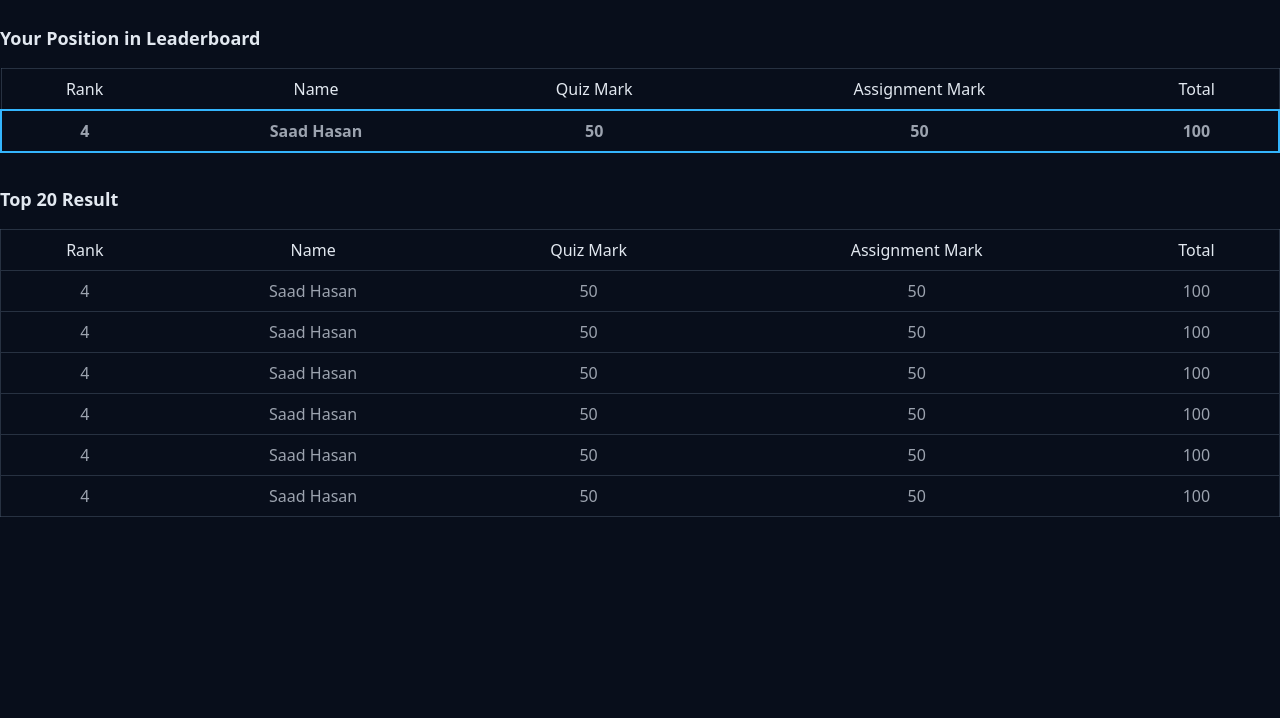
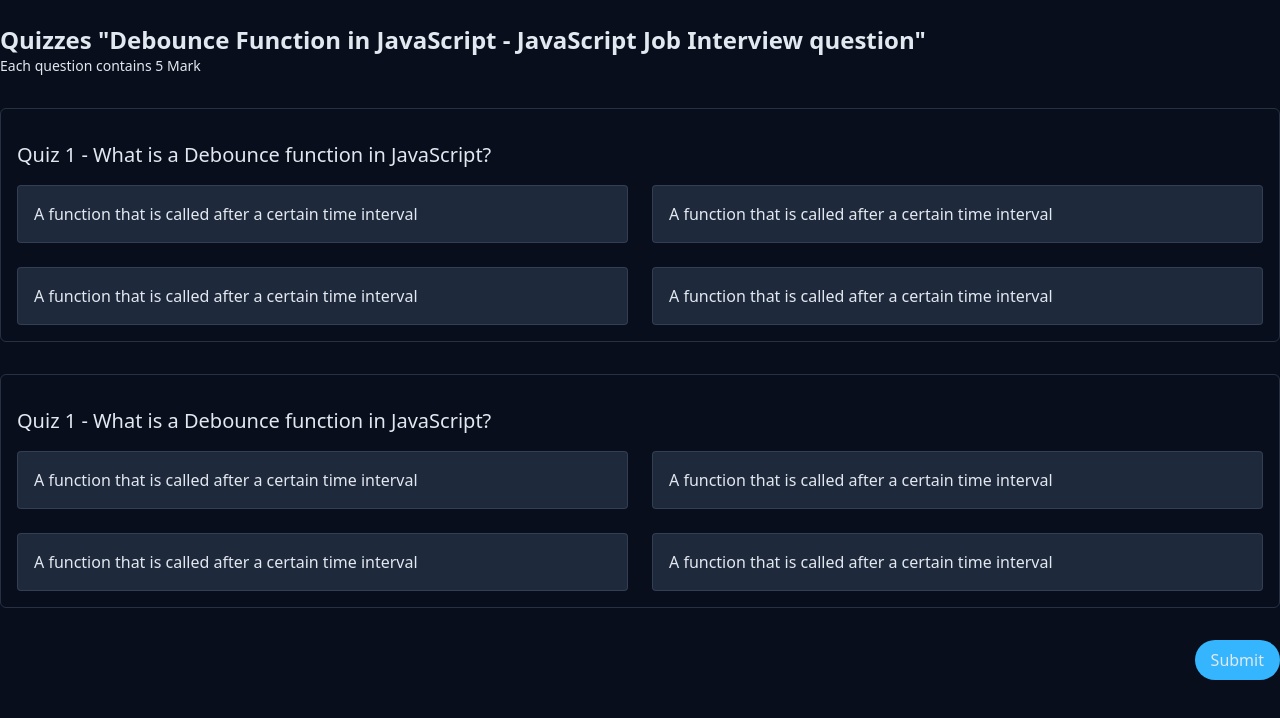
Before and after one commit to MohammadNaiem65/lws-final-assignment, a React (Vite) app: page / in a window 1280 px wide. Shown: the top 718 px of the page. Built offline with nearby package versions, Linux system fonts and the light colour scheme.

Commit message:
created Quiz page

```diff
--- a/src/App.jsx
+++ b/src/App.jsx
@@ -1,10 +1,10 @@
-import LeaderBoard from './pages/Student/LeaderBoard/LeaderBoard';
 import './App.css';
+import Quizs from './pages/Student/Quizs/Quizs';
 
 function App() {
 	return (
 		<div>
-			<LeaderBoard />
+			<Quizs />
 		</div>
 	);
 }
--- /dev/null
+++ b/src/pages/Student/Quizs/Quiz/Quiz.jsx
@@ -0,0 +1,34 @@
+export default function Quiz() {
+    return (
+		<div className='quiz'>
+			<h4 className='question'>
+				Quiz 1 - What is a Debounce function in JavaScript?
+			</h4>
+			<form className='quizOptions'>
+				{/* <!-- Option 1 --> */}
+				<label htmlFor='option1_q1'>
+					<input type='checkbox' id='option1_q1' />A function that is
+					called after a certain time interval
+				</label>
+
+				{/* <!-- Option 2 --> */}
+				<label htmlFor='option2_q1'>
+					<input type='checkbox' id='option2_q1' />A function that is
+					called after a certain time interval
+				</label>
+
+				{/* <!-- Option 3 --> */}
+				<label htmlFor='option3_q1'>
+					<input type='checkbox' id='option3_q1' />A function that is
+					called after a certain time interval
+				</label>
+
+				{/* <!-- Option 4 --> */}
+				<label htmlFor='option4_q1'>
+					<input type='checkbox' id='option4_q1' />A function that is
+					called after a certain time interval
+				</label>
+			</form>
+		</div>
+	);
+}
--- /dev/null
+++ b/src/pages/Student/Quizs/Quizs.jsx
@@ -0,0 +1,28 @@
+import Quiz from './Quiz/Quiz';
+
+export default function Quizs() {
+	return (
+		<section className='py-6 bg-primary'>
+			<div className='mx-auto max-w-7xl px-5 lg:px-0'>
+				<div className='mb-8'>
+					<h1 className='text-2xl font-bold'>
+						Quizzes &quot;Debounce Function in JavaScript -
+						JavaScript Job Interview question&quot;
+					</h1>
+					<p className='text-sm text-slate-200'>
+						Each question contains 5 Mark
+					</p>
+				</div>
+				<div className='space-y-8 '>
+					<Quiz />
+
+					<Quiz />
+				</div>
+
+				<button className='px-4 py-2 rounded-full bg-cyan block ml-auto mt-8 hover:opacity-90 active:opacity-100 active:scale-95 '>
+					Submit
+				</button>
+			</div>
+		</section>
+	);
+}
```
